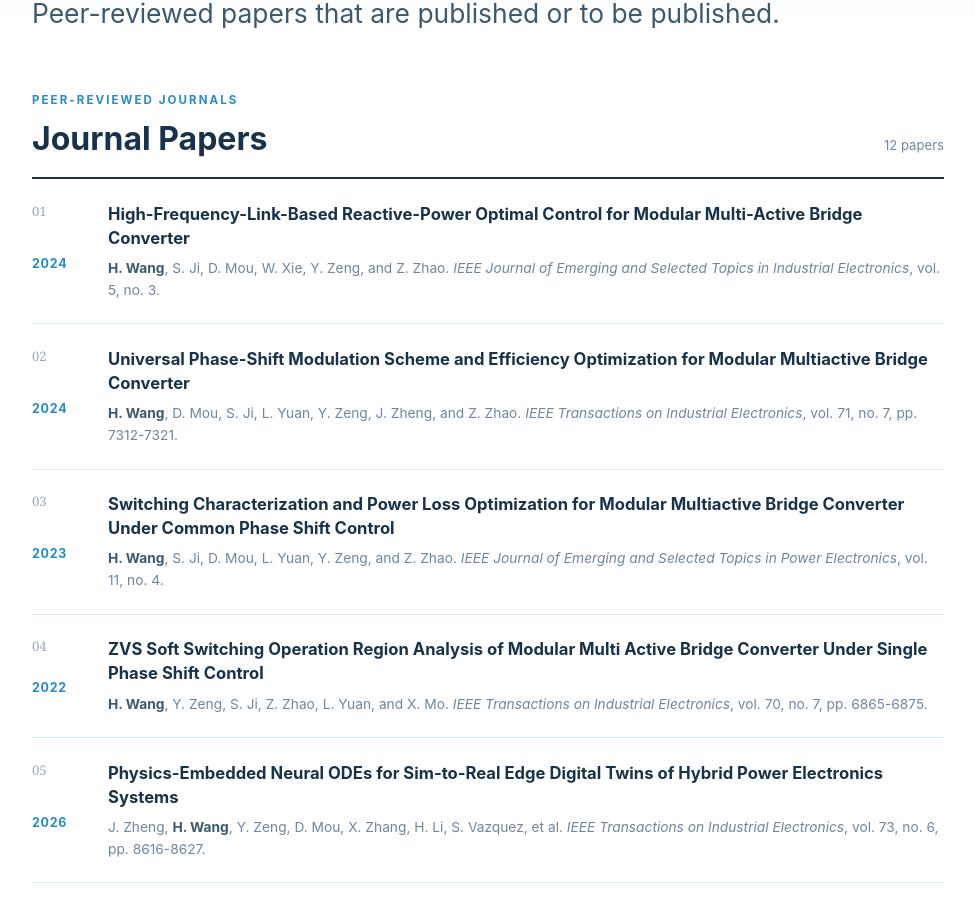
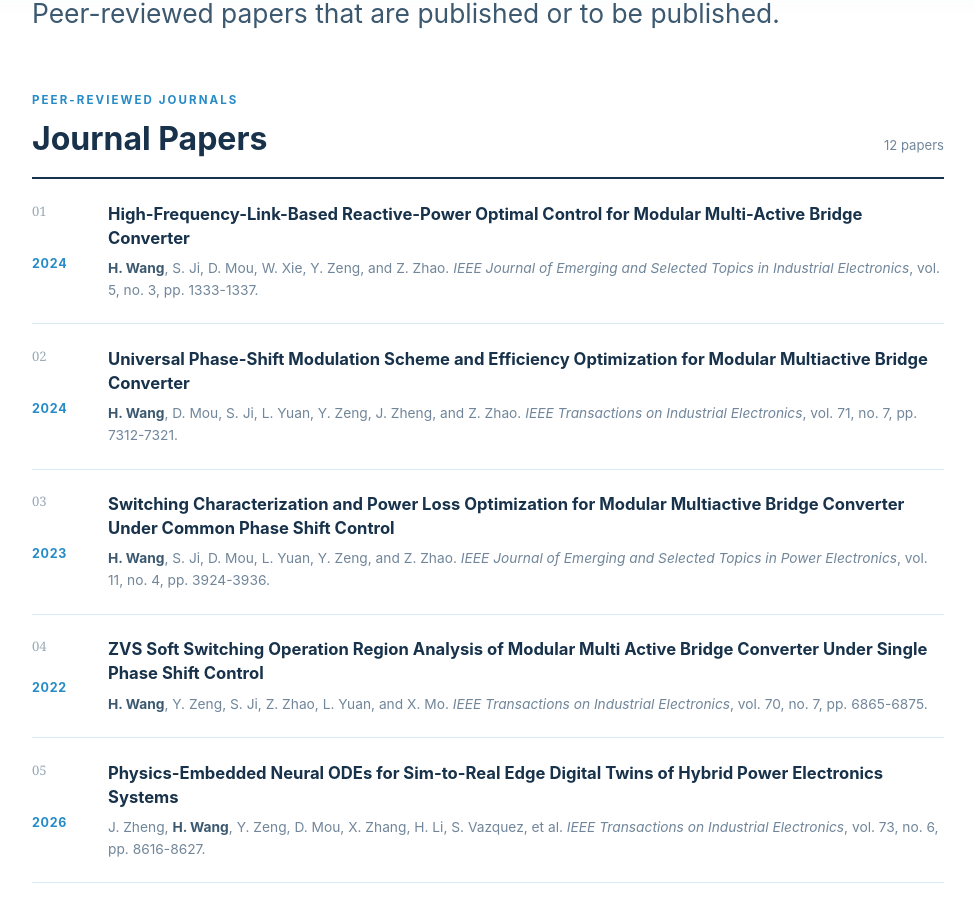
Before and after one commit to Aaron-H-Wang/aaron-h-wang.github.io, a Jekyll site: the page built from publication.md, in a window 1280 px wide and 900 px high, scrolled down 329 px. Shown: the whole window, without its empty margins (152-1127 px from the left). Built offline with Jekyll 4.4.1, drawn with Linux system fonts in a browser that asks for light colours.

Commit message:
info update

```diff
--- a/publication.md
+++ b/publication.md
@@ -14,9 +14,9 @@ description: Journal and conference publications by Haoyu Wang.
     <span>12 papers</span>
   </div>
   <ol class="publication-list">
-    <li><span class="publication-year">2024</span><div><a href="https://ieeexplore.ieee.org/document/10319663/">High-Frequency-Link-Based Reactive-Power Optimal Control for Modular Multi-Active Bridge Converter</a><p><strong>H. Wang</strong>, S. Ji, D. Mou, W. Xie, Y. Zeng, and Z. Zhao. <em>IEEE Journal of Emerging and Selected Topics in Industrial Electronics</em>, vol. 5, no. 3.</p></div></li>
+    <li><span class="publication-year">2024</span><div><a href="https://ieeexplore.ieee.org/document/10319663/">High-Frequency-Link-Based Reactive-Power Optimal Control for Modular Multi-Active Bridge Converter</a><p><strong>H. Wang</strong>, S. Ji, D. Mou, W. Xie, Y. Zeng, and Z. Zhao. <em>IEEE Journal of Emerging and Selected Topics in Industrial Electronics</em>, vol. 5, no. 3, pp. 1333-1337.</p></div></li>
     <li><span class="publication-year">2024</span><div><a href="https://ieeexplore.ieee.org/document/10242261/">Universal Phase-Shift Modulation Scheme and Efficiency Optimization for Modular Multiactive Bridge Converter</a><p><strong>H. Wang</strong>, D. Mou, S. Ji, L. Yuan, Y. Zeng, J. Zheng, and Z. Zhao. <em>IEEE Transactions on Industrial Electronics</em>, vol. 71, no. 7, pp. 7312-7321.</p></div></li>
-    <li><span class="publication-year">2023</span><div><a href="https://ieeexplore.ieee.org/document/10132875/">Switching Characterization and Power Loss Optimization for Modular Multiactive Bridge Converter Under Common Phase Shift Control</a><p><strong>H. Wang</strong>, S. Ji, D. Mou, L. Yuan, Y. Zeng, and Z. Zhao. <em>IEEE Journal of Emerging and Selected Topics in Power Electronics</em>, vol. 11, no. 4.</p></div></li>
+    <li><span class="publication-year">2023</span><div><a href="https://ieeexplore.ieee.org/document/10132875/">Switching Characterization and Power Loss Optimization for Modular Multiactive Bridge Converter Under Common Phase Shift Control</a><p><strong>H. Wang</strong>, S. Ji, D. Mou, L. Yuan, Y. Zeng, and Z. Zhao. <em>IEEE Journal of Emerging and Selected Topics in Power Electronics</em>, vol. 11, no. 4, pp. 3924-3936.</p></div></li>
     <li><span class="publication-year">2022</span><div><a href="https://ieeexplore.ieee.org/document/9893537/">ZVS Soft Switching Operation Region Analysis of Modular Multi Active Bridge Converter Under Single Phase Shift Control</a><p><strong>H. Wang</strong>, Y. Zeng, S. Ji, Z. Zhao, L. Yuan, and X. Mo. <em>IEEE Transactions on Industrial Electronics</em>, vol. 70, no. 7, pp. 6865-6875.</p></div></li>
     <li><span class="publication-year">2026</span><div><a href="https://ieeexplore.ieee.org/document/11358392/">Physics-Embedded Neural ODEs for Sim-to-Real Edge Digital Twins of Hybrid Power Electronics Systems</a><p>J. Zheng, <strong>H. Wang</strong>, Y. Zeng, D. Mou, X. Zhang, H. Li, S. Vazquez, et al. <em>IEEE Transactions on Industrial Electronics</em>, vol. 73, no. 6, pp. 8616-8627.</p></div></li>
     <li><span class="publication-year">2026</span><div><a href="https://ieeexplore.ieee.org/document/11366028/">Neural Surrogate Solver for Efficient Edge Inference of Power Electronic Hybrid Dynamics</a><p>J. Zheng, <strong>H. Wang</strong>, Y. Zeng, H. Xu, D. Mou, H. Li, S. Vazquez, and L. G. Franquelo. <em>IEEE Transactions on Industrial Electronics</em>, vol. 73, no. 6, pp. 9523-9528.</p></div></li>
```
Also changed, not shown: about.md (+1 -1 lines).
